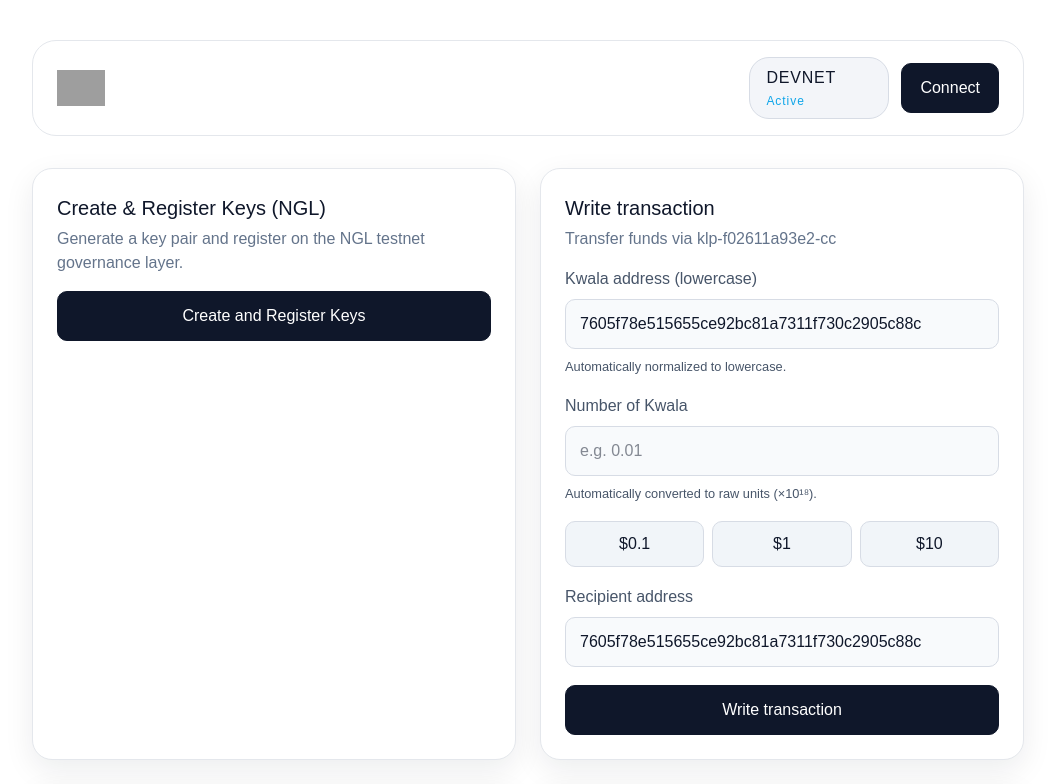
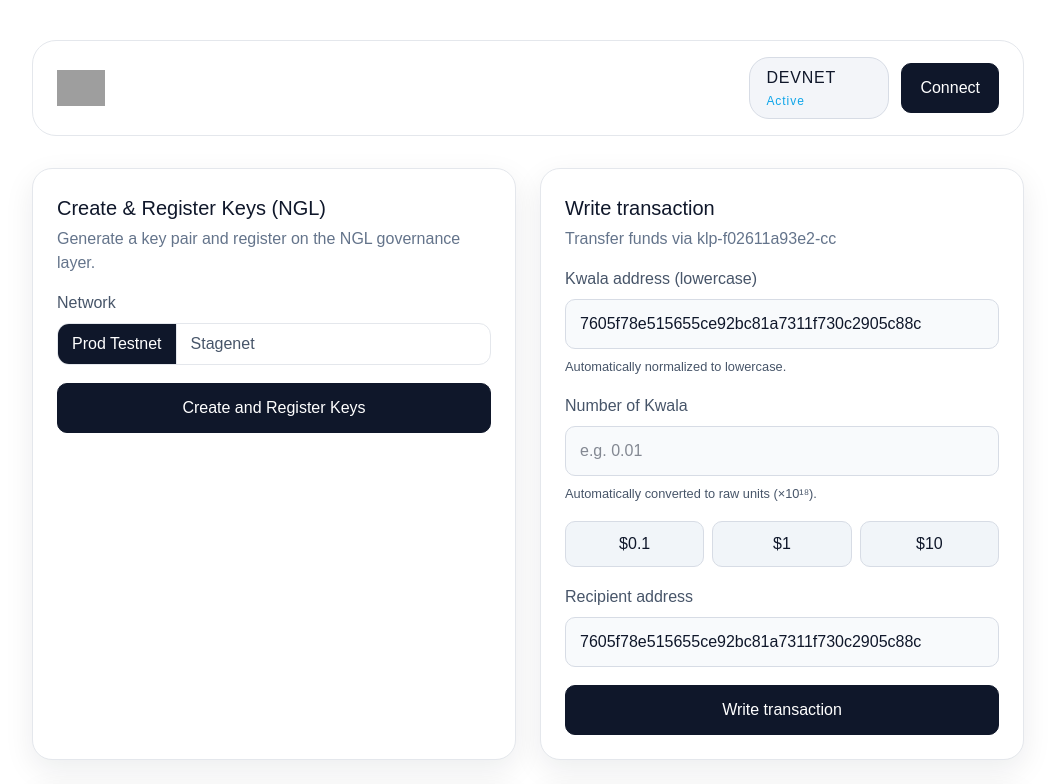
Before and after one commit to chiragp2e/gemini, a React (Vite) app: page / in a window 1280 px wide. Shown: the top 784 px of the page, without its empty margins (112-1167 px from the left). Built offline with nearby package versions, Linux system fonts and the light colour scheme; grey boxes are pictures that could not be loaded; a web font is replaced by a local one.

Commit message:
added NGL and new network

```diff
--- a/src/App.tsx
+++ b/src/App.tsx
@@ -14,6 +14,7 @@ import {
   getEnrollmentId,
   createCsr,
   registerAndEnrollUser,
+  NGL_SUPPORTED_NETWORKS,
 } from './nglKeyService';
 import './App.css';
 
@@ -72,6 +73,17 @@ const convertGiniToRawUnits = (value: string) => {
   const paddedFraction = (fraction + '0'.repeat(GINI_DECIMALS)).slice(0, GINI_DECIMALS);
   const combined = `${whole}${paddedFraction}`.replace(/^0+/, '') || '0';
   return combined;
+};
+
+const downloadKeysFile = (keys: { enrollmentId: string; publicKey: string; privateKey: string; cert: string }) => {
+  const content = `Enrollment ID:\n${keys.enrollmentId}\n\nPublic Key:\n${keys.publicKey}\nPrivate Key:\n${keys.privateKey}\nCertificate:\n${keys.cert}\n`;
+  const blob = new Blob([content], { type: 'text/plain' });
+  const url = URL.createObjectURL(blob);
+  const a = document.createElement('a');
+  a.href = url;
+  a.download = `keys-${keys.enrollmentId.slice(0, 8)}.txt`;
+  a.click();
+  URL.revokeObjectURL(url);
 };
 
 function App() {
@@ -579,6 +591,7 @@ type KeysResult = {
 };
 
 function CreateKeysCard() {
+  const [nglNetwork, setNglNetwork] = useState<KalpNetwork>(NGL_SUPPORTED_NETWORKS[0]);
   const [createKeysState, setCreateKeysState] = useState<AsyncState>(idleState);
   const [keysResult, setKeysResult] = useState<KeysResult | null>(null);
 
@@ -600,9 +613,10 @@ function CreateKeysCard() {
       localStorage.setItem('privateKey', pemPrivateKey);
       localStorage.setItem('publicKey', pemPublicKey);
 
-      setCreateKeysState({ status: 'pending', message: 'Registering and enrolling on NGL testnet...' });
+      const networkLabel = NETWORK_CONFIG[nglNetwork].label;
+      setCreateKeysState({ status: 'pending', message: `Registering and enrolling on ${networkLabel}...` });
 
-      const certificate = await registerAndEnrollUser(enrollmentID, csrPem);
+      const certificate = await registerAndEnrollUser(nglNetwork, enrollmentID, csrPem);
       localStorage.setItem('cert', certificate);
 
       setKeysResult({
@@ -613,7 +627,7 @@ function CreateKeysCard() {
       });
       setCreateKeysState({
         status: 'success',
-        message: `Keys created and registered successfully.`,
+        message: `Keys created and registered on ${networkLabel}.`,
       });
     } catch (error) {
       setCreateKeysState({
@@ -627,9 +641,24 @@ function CreateKeysCard() {
     <section className="card-panel">
       <div className="panel-header">
         <h2>Create &amp; Register Keys (NGL)</h2>
-        <p>Generate a key pair and register on the NGL testnet governance layer.</p>
+        <p>Generate a key pair and register on the NGL governance layer.</p>
       </div>
       <div className="form">
+        <label className="field">
+          <span>Network</span>
+          <div className="tab-switcher">
+            {NGL_SUPPORTED_NETWORKS.map((net) => (
+              <button
+                key={net}
+                type="button"
+                className={nglNetwork === net ? 'active' : ''}
+                onClick={() => setNglNetwork(net)}
+              >
+                {NETWORK_CONFIG[net].label}
+              </button>
+            ))}
+          </div>
+        </label>
         <button
           type="button"
           onClick={handleClickCreateKeys}
@@ -644,6 +673,13 @@ function CreateKeysCard() {
             <CopyField label="Public Key" value={keysResult.publicKey} />
             <CopyField label="Private Key" value={keysResult.privateKey} />
             <CopyField label="Certificate" value={keysResult.cert} />
+            <button
+              type="button"
+              className="ghost"
+              onClick={() => downloadKeysFile(keysResult)}
+            >
+              Download All
+            </button>
           </div>
         )}
       </div>
--- a/src/kalpClient.ts
+++ b/src/kalpClient.ts
@@ -9,7 +9,7 @@ type NetworkConfig = {
   chainCodeName: string;
 };
 
-export type KalpNetwork = 'DEVNET' | 'LOADNET' | 'PROD_TESTNET_NEW';
+export type KalpNetwork = 'DEVNET' | 'LOADNET' | 'PROD_TESTNET_NEW' | 'STAGENET';
 
 export const NETWORK_CONFIG: Record<KalpNetwork, NetworkConfig> = {
   DEVNET: {
@@ -28,6 +28,12 @@ export const NETWORK_CONFIG: Record<KalpNetwork, NetworkConfig> = {
     label: 'Prod Testnet',
     gatewayBaseUrl: 'https://rpc-mumbai-newtest.kalp.network/transaction/v1',
     channelName: 'kalptantra',
+    chainCodeName: 'klp-f02611a93e-cc',
+  },
+  STAGENET: {
+    label: 'Stagenet',
+    gatewayBaseUrl: 'https://stg-kalp-gateway.p2eppl.com/transaction/v1',
+    channelName: 'kalpstagenet_new',
     chainCodeName: 'klp-f02611a93e-cc',
   },
 };
--- a/src/nglKeyService.ts
+++ b/src/nglKeyService.ts
@@ -2,13 +2,39 @@ import elliptic from 'elliptic';
 import { KEYUTIL, KJUR } from 'jsrsasign';
 import { ethers } from 'ethers';
 
-const NGL_GOVERNANCE_BASE_URL = 'https://ngl-userreg-test.kalp.network/v1';
-const NGL_CHANNEL_NAME = 'prod-testnet';
+import type { KalpNetwork } from './kalpClient';
+
 const REGISTER_URL = '/pki/register';
 const ENROLL_CSR_URL = '/pki/enrollCsr';
 const AUTHORIZATION_KEY =
   'f5b1aca0717e01d0dbca408d281e9e5145250acb146ff9f0844d53e95aab30b5';
 const MAX_ENROLLMENTS = '-1';
+
+type NglConfig = {
+  governanceBaseUrl: string;
+  channelName: string;
+};
+
+const NGL_CONFIGS: Partial<Record<KalpNetwork, NglConfig>> = {
+  PROD_TESTNET_NEW: {
+    governanceBaseUrl: 'https://ngl-userreg-test.kalp.network/v1',
+    channelName: 'prod-testnet',
+  },
+  STAGENET: {
+    governanceBaseUrl: 'https://stg-userreg-gov.p2eppl.com/v1',
+    channelName: 'kalpstagenet_new',
+  },
+};
+
+export const NGL_SUPPORTED_NETWORKS = Object.keys(NGL_CONFIGS) as KalpNetwork[];
+
+function getNglConfig(network: KalpNetwork): NglConfig {
+  const config = NGL_CONFIGS[network];
+  if (!config) {
+    throw new Error(`NGL registration is not supported for network: ${network}`);
+  }
+  return config;
+}
 
 const UPPER_CASE_CHARACTERS = 'ABCDEFGHIJKLMNOPQRSTUVWXYZ';
 const LOWER_CASE_CHARACTERS = 'abcdefghijklmnopqrstuvwxyz';
@@ -118,6 +144,7 @@ export async function getSecret(enrollmentID: string): Promise<string> {
 }
 
 export async function registerAndEnrollUser(
+  network: KalpNetwork,
   enrollmentID: string,
   csr: string,
 ): Promise<string> {
@@ -125,10 +152,11 @@ export async function registerAndEnrollUser(
     throw new Error('Invalid enrollment ID: Must be 40 characters long.');
   }
 
+  const { governanceBaseUrl, channelName } = getNglConfig(network);
   const encryptedWord = await getSecret(enrollmentID);
 
   // Register
-  const registerEndpoint = NGL_GOVERNANCE_BASE_URL + REGISTER_URL;
+  const registerEndpoint = governanceBaseUrl + REGISTER_URL;
   const registerResponse = await fetch(registerEndpoint, {
     method: 'POST',
     headers: { Authorization: AUTHORIZATION_KEY },
@@ -136,7 +164,7 @@ export async function registerAndEnrollUser(
       enrollmentid: enrollmentID,
       secret: encryptedWord,
       maxenrollments: MAX_ENROLLMENTS,
-      channel: NGL_CHANNEL_NAME,
+      channel: channelName,
     }),
   });
 
@@ -146,7 +174,7 @@ export async function registerAndEnrollUser(
   }
 
   // Enroll CSR
-  const enrollEndpoint = NGL_GOVERNANCE_BASE_URL + ENROLL_CSR_URL;
+  const enrollEndpoint = governanceBaseUrl + ENROLL_CSR_URL;
   const enrollResponse = await fetch(enrollEndpoint, {
     method: 'POST',
     headers: { Authorization: AUTHORIZATION_KEY },
@@ -154,7 +182,7 @@ export async function registerAndEnrollUser(
       enrollmentid: enrollmentID,
       secret: encryptedWord,
       csr: csr,
-      channel: NGL_CHANNEL_NAME,
+      channel: channelName,
     }),
   });
 
```
